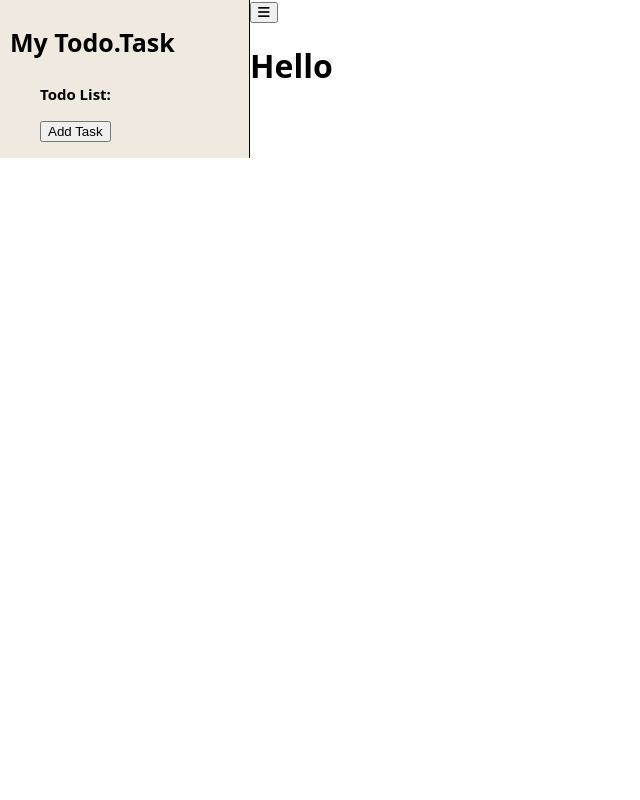
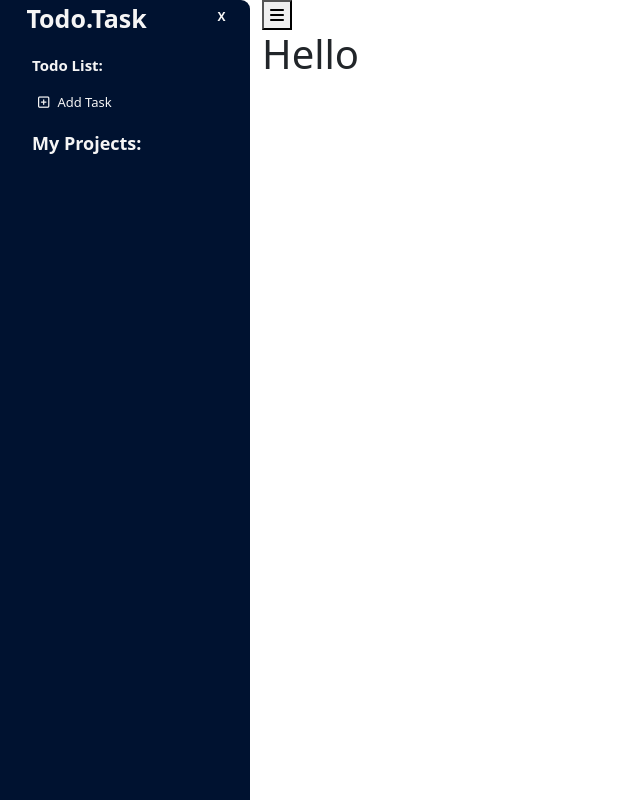
Before and after one commit to ItsJady-Taken/todo-web, a website built with webpack: page src/index.html in a window 1280 px wide. Shown: the whole page, without its empty margins (0-640 px from the left). Built offline with nearby package versions, Linux system fonts and the light colour scheme.

Commit message:
working on the sidebar
- almost finish stylint it
- haven't work on the functionality yet

```diff
--- a/package.json
+++ b/package.json
@@ -25,5 +25,8 @@
     "style-loader": "^4.0.0",
     "webpack": "^5.93.0",
     "webpack-cli": "^5.1.4"
+  },
+  "dependencies": {
+    "bootstrap": "^5.3.3"
   }
 }
--- a/src/index.html
+++ b/src/index.html
@@ -6,20 +6,23 @@
         <title>Todo App</title>
     </head>
     <body>
-        <div class="container">
+        <div class="content-container">
 
             <div class="sidebar">
                 <div class="app-title">
-                    <p>My Todo.Task</p>
+                    <p>Todo.Task</p> <button>X</button>
                 </div>
                 <ul>
                     <p style="font-size: 15px; font-weight: bold;">Todo List:</p>
-                    <li><button>Add Task</button></li>
+                    <li><button class="add-task-btn hover-border" id="add-task-btn"><i class="fa-regular fa-square-plus"></i>Add Task</button></li>
+                </ul>
+                <ul>
+                    <p style="font-size: 18px; font-weight: bolder;">My Projects:</p>
                 </ul>
             </div>
 
             <div class="main-content">
-                <button><i class="fa-solid fa-bars"></i></button>
+                <button class="sidebar-toggle-btn"><i class="fa-solid fa-bars"></i></button>
                 <h1>Hello</h1>
             </div>
         </div>
--- a/src/styles/main.scss
+++ b/src/styles/main.scss
@@ -6,9 +6,10 @@ html, body {
     width: 100%;
 }
 
-.container {
+.content-container {
     display: grid;
     grid-template-columns: 250px 1fr;
+    gap: 12px;
 }
 
 
@@ -20,3 +21,4 @@ $fa-font-path: '~@fortawesome/fontawesome-free/webfonts';
 @import '~@fortawesome/fontawesome-free/scss/solid';
 @import '~@fortawesome/fontawesome-free/scss/regular';
 @import '~@fortawesome/fontawesome-free/scss/brands';
+@import '~bootstrap/scss/bootstrap';
--- a/src/styles/sidebar.scss
+++ b/src/styles/sidebar.scss
@@ -1,15 +1,57 @@
 .sidebar {
-    border-right: 1px solid black;
-    background-color: rgb(240, 233, 224);
-    height: 100%;
+    border-top-right-radius: 9px;
+    background-color: #001230;
+    color: whitesmoke;
+    height: 100vh;
 }
 
 .app-title {
+    display: flex;
+    justify-content: space-around;
+    align-items: center;
+}
+
+.app-title > p {
     font-size: 25px;
     font-weight: bolder;
-    padding: 0 10px;
+}
+
+.app-title > button {
+    font-size: 12px;
+    font-weight: 600;
+    padding: 3px 8px;
+    border-radius: 3px;
+    border: none;
+    background-color: transparent;
+    position: relative;
+    bottom: 10px;
+    left: 10px;
+    color: whitesmoke;
+    transition: background-color 0.25s ease-out 0.01s;
+}
+
+.app-title > button:hover {
+    background-color: rgb(60, 52, 129);
 }
 
 .sidebar ul {
     list-style: none;
 }
+
+.add-task-btn {
+    display: flex;
+    justify-content: center;
+    align-items: center;
+    border: none;
+    background-color: transparent;
+    gap: 8px;
+    font-size: 13px;
+    color: whitesmoke;
+}
+
+
+.add-task-btn:hover {
+    color: rgb(243, 56, 56);
+    width: 90px;
+
+}
```
Also changed, not shown: 1 other file.
